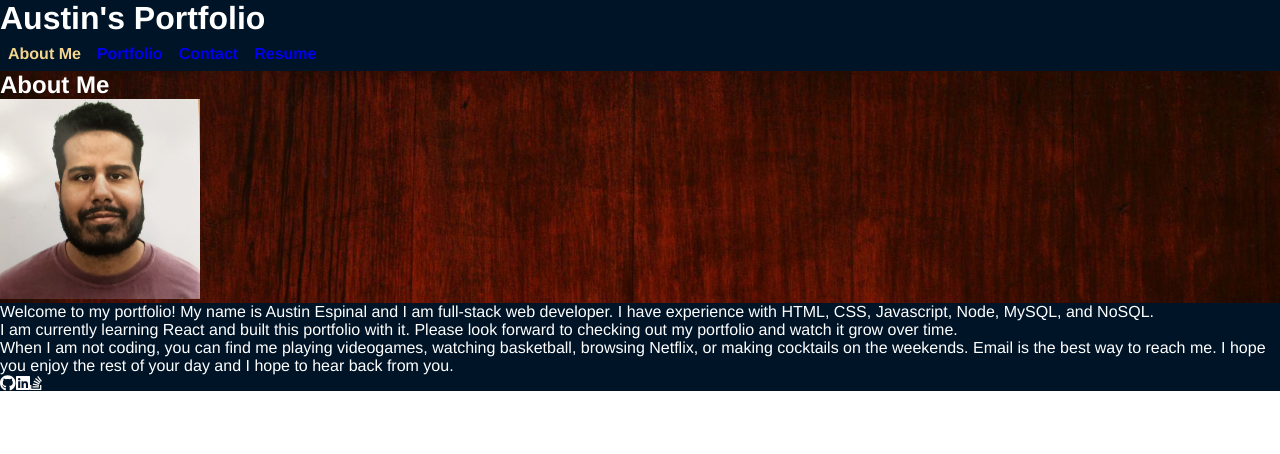
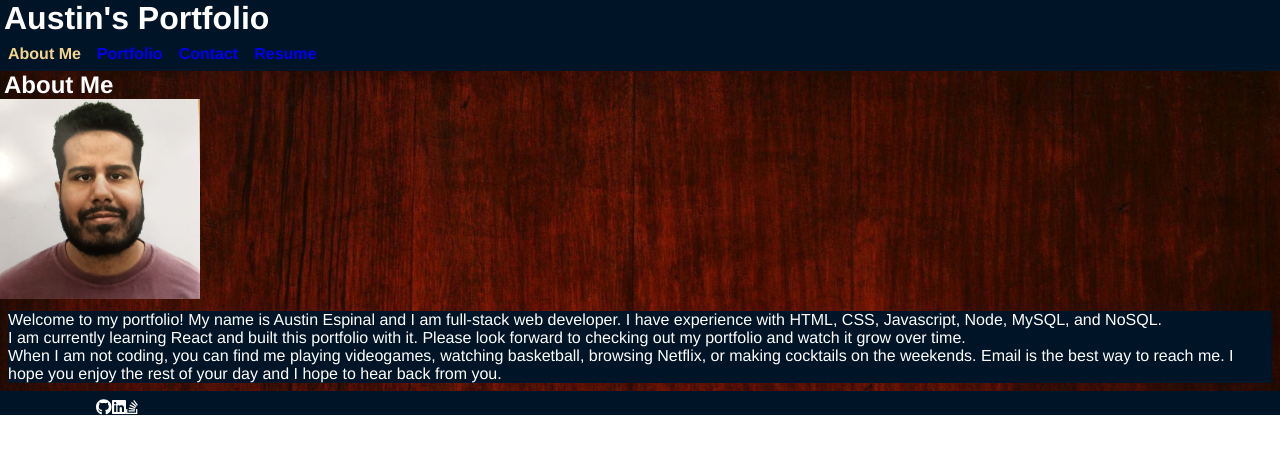
Before and after one commit to austin-espinal/web-dev-portfolio, a React (Create React App) app: page / in a window 1280 px wide. Shown: the top 454 px of the page. Built offline with nearby package versions, Linux system fonts and the light colour scheme.

Commit message:
adjusted spacing for each page

```diff
--- a/src/App.js
+++ b/src/App.js
@@ -43,12 +43,12 @@ function App() {
   const pageChange = (page) => setCurrentPage(page);
 
   return (
-    <div className="App">
-      <header className="bg">
+    <div className="App bg">
+      <header className="flex-row">
       <Header></Header>
       <Nav currentPage={currentPage} pageChange={pageChange}/>
       </header>
-      <main className="bg-image">
+      <main className="bg-image mb-2">
         {renderPage()}
       </main>
       <Footer></Footer>
--- a/src/components/About/index.js
+++ b/src/components/About/index.js
@@ -3,14 +3,16 @@ import profileImage from "../../assets/images/me2.jpg"
 
 function About() {
     return (
-        <div>
-            <h2>About Me</h2>
+        <div className="flex-row">
+            <h2 className="ml-1">About Me</h2>
+            <div>
             <img className="profile-thumbnail col-12" src={profileImage} alt="Austin Espinal"/>
-            <p className="bg">Welcome to my portfolio! My name is Austin Espinal and I am full-stack web developer. I have experience with HTML, CSS, Javascript, Node, MySQL, and NoSQL.<br />
+            <p className="bg m-2">Welcome to my portfolio! My name is Austin Espinal and I am full-stack web developer. I have experience with HTML, CSS, Javascript, Node, MySQL, and NoSQL.<br />
                     I am currently learning React and built this portfolio with it. Please look forward to checking out my portfolio and watch it grow over time.<br />
                     When I am not coding, you can find me playing videogames, watching basketball, browsing Netflix, or making cocktails on the weekends.
                     Email is the best way to reach me. I hope you enjoy the rest of your day and I hope to hear back from you.
             </p>
+            </div>
         </div>
     );
 }
--- a/src/components/Contact/index.js
+++ b/src/components/Contact/index.js
@@ -37,8 +37,9 @@ function Contact() {
 
     return (
         <section>
-            <h1>Contact Me</h1>
-            <form id="contact-form" onSubmit={handleSubmit} className="bg">
+            <h2 className="ml-1">Contact Me</h2>
+            <div className="bg container">
+                <form id="contact-form" onSubmit={handleSubmit}>
                     <div>
                         <label htmlFor="name">Name:</label>
                         <input type="text" name="name" defaultValue={name} onBlur={handleChange} />
@@ -58,6 +59,7 @@ function Contact() {
                     )}
                     <button type="submit">Submit</button>
                 </form>
+            </div>
         </section>
     )
 }
--- a/src/components/Footer/index.js
+++ b/src/components/Footer/index.js
@@ -5,9 +5,11 @@ import { faGithub, faLinkedin, faStackOverflow } from "@fortawesome/free-brands-
 function Footer() {
     return (
         <footer className="flex-row bg">
-            <FontAwesomeIcon icon={faGithub}><a href="https://github.com/austin-espinal" target="_blank"></a></FontAwesomeIcon>
-            <FontAwesomeIcon icon={faLinkedin}><a href="" target="_blank"></a></FontAwesomeIcon>
-            <FontAwesomeIcon icon={faStackOverflow}><a href="" target="_blank"></a></FontAwesomeIcon>
+            <div className="container flex-row">
+            <FontAwesomeIcon icon={faGithub}><a href="https://github.com/austin-espinal" target="_blank" rel="noreferrer" aria-label="link to Austin's Github"></a></FontAwesomeIcon>
+            <FontAwesomeIcon icon={faLinkedin}><a href="https://stackoverflow.com/users/18443433/austin-espinal" target="_blank" rel="noreferrer" aria-label="link to Austin's Linkedin"></a></FontAwesomeIcon>
+            <FontAwesomeIcon icon={faStackOverflow}><a href="https://stackoverflow.com/users/18443433/austin-espinal" target="_blank" rel="noreferrer" aria-label="link to Austin's Stack Overflow"></a></FontAwesomeIcon>
+            </div>
         </footer>
     );
 }
--- a/src/components/Header/index.js
+++ b/src/components/Header/index.js
@@ -2,7 +2,7 @@ import React from "react";
 
 function Header() {
     return (
-        <div>
+        <div className="ml-1">
             <h1>Austin's Portfolio</h1>
         </div>
     );
--- a/src/components/Nav/index.js
+++ b/src/components/Nav/index.js
@@ -2,8 +2,8 @@ import React from 'react';
 
 function Nav({ currentPage, pageChange }) {
     return (
-        <nav>
-            <ul className="flex-row">
+        <nav className="col-sm-12">
+            <ul className="flex-row align-right">
                 <li className="m-2">
                     <a
                         href="#about"
--- a/src/components/Portfolio/index.js
+++ b/src/components/Portfolio/index.js
@@ -4,7 +4,7 @@ import Project from '../Project';
 function Portfolio() {
     return (
         <div>
-            <h2>Portfolio</h2>
+            <h2 className="ml-1">Portfolio</h2>
             <Project></Project>
         </div>
     );
--- a/src/components/Project/index.js
+++ b/src/components/Project/index.js
@@ -51,10 +51,11 @@ function Project() {
     ]);
 
     return (
-        <div className="container">
+        <div>
             {projects.map((project) => (
-                <div className="card text-center col-sm-12 justify-space-around bg">
-                    <div>
+                <div className="card flex-row text-center col-sm-12 justify-space-around">
+                    <div className="bg m-2">
+                        <div className="card-header">
                             <img
                                 src={project.image}
                                 alt={project.name}
@@ -67,6 +68,7 @@ function Project() {
                             <FontAwesomeIcon icon={faGithub}><a href={project.git} target="_blank" rel="noreferrer"></a></FontAwesomeIcon>
                         </div>
                     </div>
+                </div>
             ))}
         </div>
     );
--- a/src/components/Resume/index.js
+++ b/src/components/Resume/index.js
@@ -3,10 +3,10 @@ import React from "react";
 function Resume() {
     return (
         <div>
-            <h2>Resume</h2>
-            <p>To download my resume, please click here: <a src='../../../public/Web Dev Resume.docx'>My Resume</a></p>
-            <h4>Front-end Proficiencies</h4>
-            <ul>
+            <h2 className="mb-1 ml-1">Resume</h2>
+            <p className="ml-2">To download my resume, please click here: <a src='../../../public/Web Dev Resume.docx'>My Resume</a></p>
+            <h3 className="mt-2 ml-1">Front-end Proficiencies:</h3>
+            <ul className="ml-2">
                 <li>HTML</li>
                 <li>CSS</li>
                 <li>Javascript</li>
@@ -16,8 +16,8 @@ function Resume() {
                 <li>Bootstrap</li>
                 <li>Materilize</li>
             </ul>
-            <h4>Back-end Proficiencies</h4>
-            <ul>
+            <h3 className="mt-2 ml-1">Back-end Proficiencies:</h3>
+            <ul className="ml-2">
                 <li>APIs</li>
                 <li>REST</li>
                 <li>Node</li>
```
Lines whose indentation alone changed are shown as unchanged.
